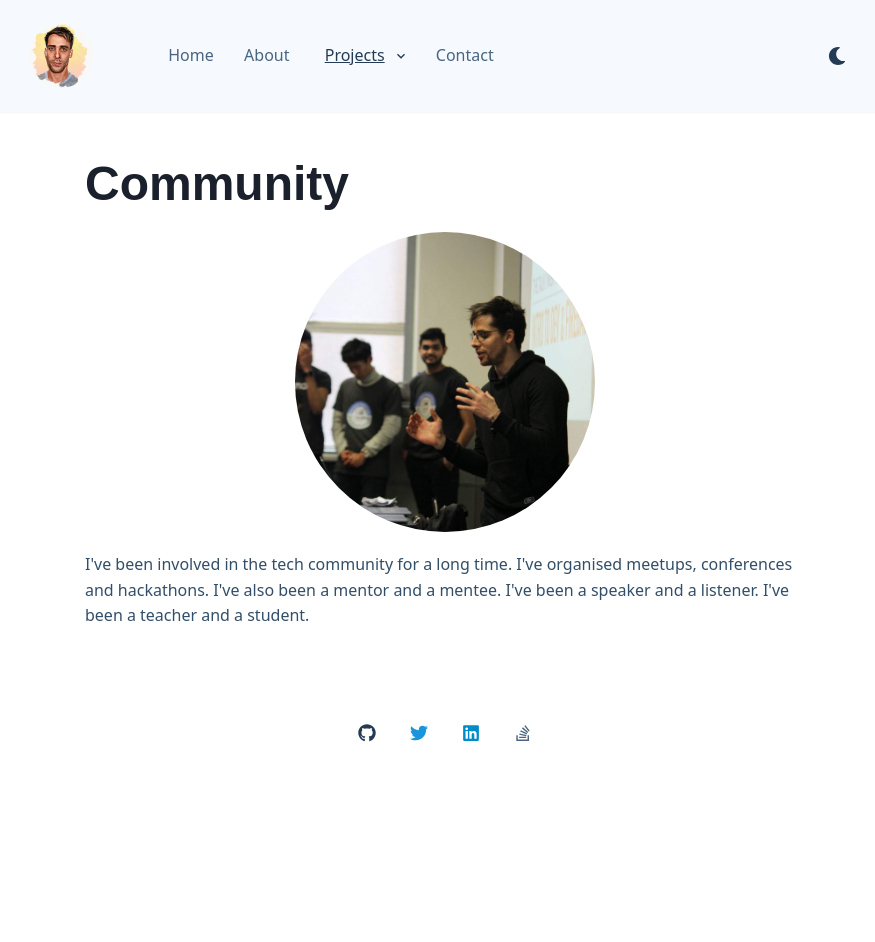
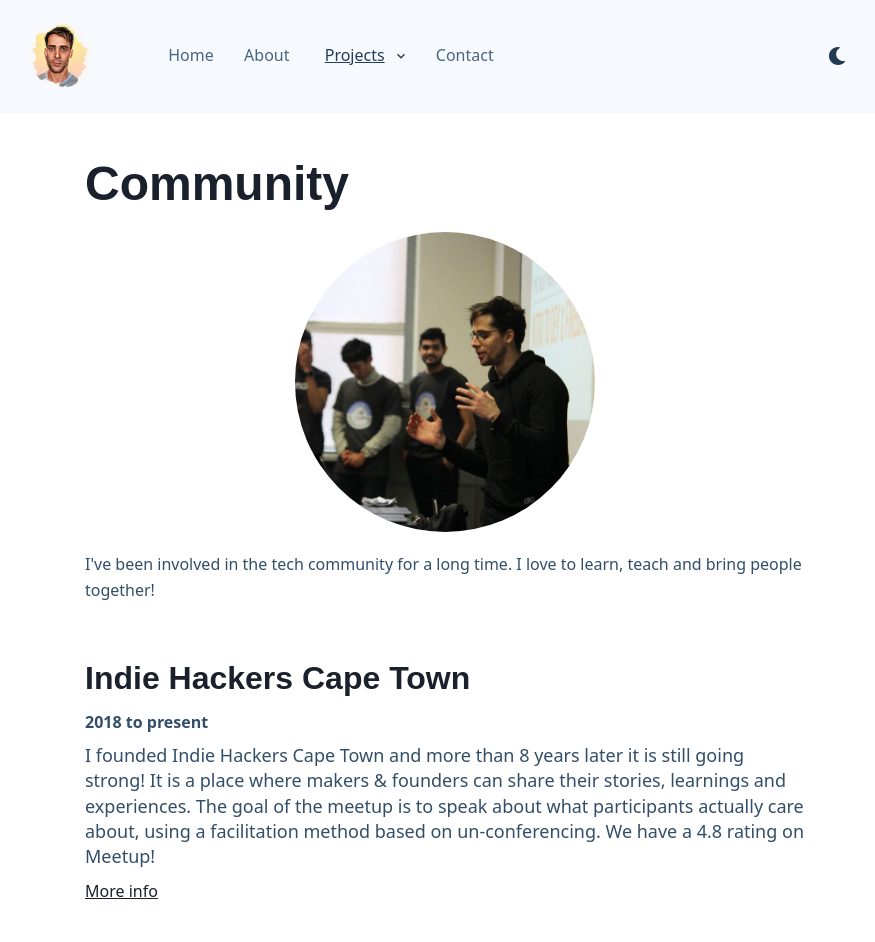
Before and after one commit to olddustysocksunderthecouch/PortFolio, a React (Create React App) app: page /projects-community in a window 1280 px wide. Shown: the top 942 px of the page, without its empty margins (195-1070 px from the left). Before the commit the page ends 800 px from the top, so only its background shows below. Built offline with nearby package versions, Linux system fonts and the light colour scheme.

Commit message:
feat: enhance About and Community pages with new content and components

```diff
--- a/src/pages/About/About.js
+++ b/src/pages/About/About.js
@@ -33,15 +33,18 @@
         </Stack>
         <Stack as="flex">
           <Text color={`mode.${colorMode}.subtext`}>
-            I studied geology but didn't want to work as one, so I taught myself digital things. I've been a film
-            editor, a graphic & UX designer, software developer, meetup organiser and a guy who starts up companies.
+            Hi, I'm Adrian! I studied geology but didn't want to work as one, so I taught myself digital things. I've
+            been a film editor, UX designer, software dev, meetup organiser, and a guy who starts up companies.
           </Text>
           <Text color={`mode.${colorMode}.subtext`}>
-            I love hiking & rock climbing in wild places, and I'm slowly improving my golf swing.
+            Right now, I'm building FindHomes as CEO/CTO - trying to fix the information asymmetry in SA property
+            because, honestly, buying a home shouldn't feel like a gamble. I wrote a book about it
+            book.findhomes.co.za/8laws
           </Text>
           <Text color={`mode.${colorMode}.subtext`}>
-            I believe that everything, everywhere ends, and all that will be left of you is what was in your heart. So
-            be generous, help others and above all don't be an asshole.
+            Aside from property and tech, I love hiking, rock climbing in wild places, and I'm slowly improving my golf
+            swing. I believe that everything, everywhere ends, and all that will be left of you is what was in your
+            heart. So be generous, help others, and above all, don't be an asshole.
           </Text>
         </Stack>
       </Stack>
--- a/src/pages/Community/Community.js
+++ b/src/pages/Community/Community.js
@@ -1,6 +1,8 @@
 import React from 'react'
-import { Stack, Heading, Text, Image, useColorMode } from '@chakra-ui/react'
+import { Stack, Heading, Text, Image, Spacer, useColorMode } from '@chakra-ui/react'
 import communityImage from './assets/communityImage.jpg'
+import { COMMUNITY_DATA } from './Data'
+import { CommunityItem } from './CommunityItem'
 
 export const Community = () => {
   const { colorMode } = useColorMode()
@@ -33,12 +35,20 @@
         </Stack>
         <Stack as="flex">
           <Text color={`mode.${colorMode}.subtext`}>
-            I've been involved in the tech community for a long time. I've organised meetups, conferences and
-            hackathons. I've also been a mentor and a mentee. I've been a speaker and a listener. I've been a teacher
-            and a student.
+            I've been involved in the tech community for a long time. I love to learn, teach and bring people together!
           </Text>
         </Stack>
       </Stack>
+      <Spacer />
+      {COMMUNITY_DATA.map((community, index) => (
+        <CommunityItem
+          key={index}
+          title={community.title}
+          period={community.period}
+          desc={community.desc}
+          links={community.links}
+        />
+      ))}
     </Stack>
   )
 }
--- /dev/null
+++ b/src/pages/Community/CommunityItem.jsx
@@ -0,0 +1,42 @@
+import React from 'react'
+import { Grid, Stack, Heading, Text, useColorMode, Link } from '@chakra-ui/react'
+
+export const CommunityItem = ({ title, period, desc, links = [] }) => {
+  const { colorMode } = useColorMode()
+
+  return (
+    <Stack marginBottom={5}>
+      <Heading as="h2" size="xl" color={`mode.${colorMode}.career.text`}>
+        {title}
+      </Heading>
+      <Grid rounded="md">
+        <Stack mt={2}>
+          <Text fontSize="md" fontWeight="bold" color={`mode.${colorMode}.subtext`}>
+            {period}
+          </Text>
+          {desc && (
+            <Text fontSize="lg" fontWeight="semibold" lineHeight="short" color={`mode.${colorMode}.subtext`}>
+              {desc}
+            </Text>
+          )}
+          {links.length > 0 && (
+            <Stack direction="row" wrap="wrap" gap={2} pt={1}>
+              {links.map((link, index) => (
+                <Link
+                  key={`${title}-${link.href}-${index}`}
+                  href={link.href}
+                  isExternal
+                  fontWeight="semibold"
+                  color={`mode.${colorMode}.career.text`}
+                  textDecoration="underline"
+                >
+                  {link.label}
+                </Link>
+              ))}
+            </Stack>
+          )}
+        </Stack>
+      </Grid>
+    </Stack>
+  )
+}
--- /dev/null
+++ b/src/pages/Community/Data.js
@@ -0,0 +1,14 @@
+export const COMMUNITY_DATA = [
+  {
+    title: 'Indie Hackers Cape Town',
+    period: '2018 to present',
+    desc: 'I founded Indie Hackers Cape Town and more than 8 years later it is still going strong! It is a place where makers & founders can share their stories, learnings and experiences. The goal of the meetup is to speak about what participants actually care about, using a facilitation method based on un-conferencing. We have a 4.8 rating on Meetup!',
+    links: [{ label: 'More info', href: 'https://www.meetup.com/Indie-Hackers-Cape-Town/' }],
+  },
+  {
+    title: 'Google Developer Group',
+    desc: 'A place where developers can share what they are working on and new technologies they are learning. I helped organize the meetups and spoke at a few of them.',
+    period: '2018 - 2021',
+    links: [{ label: 'More info', href: 'https://gdg.community.dev/gdg-cape-town/' }],
+  },
+]
```
